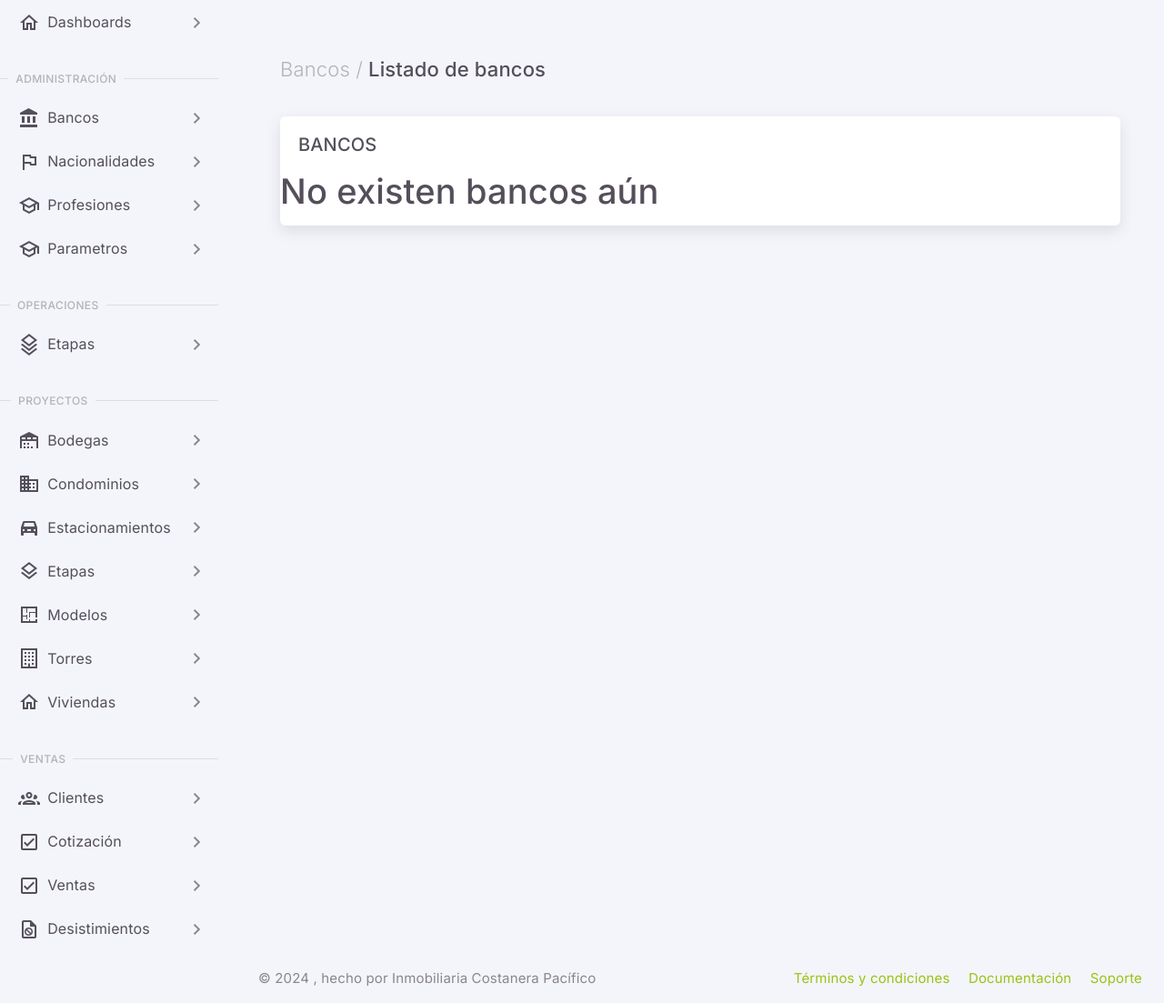
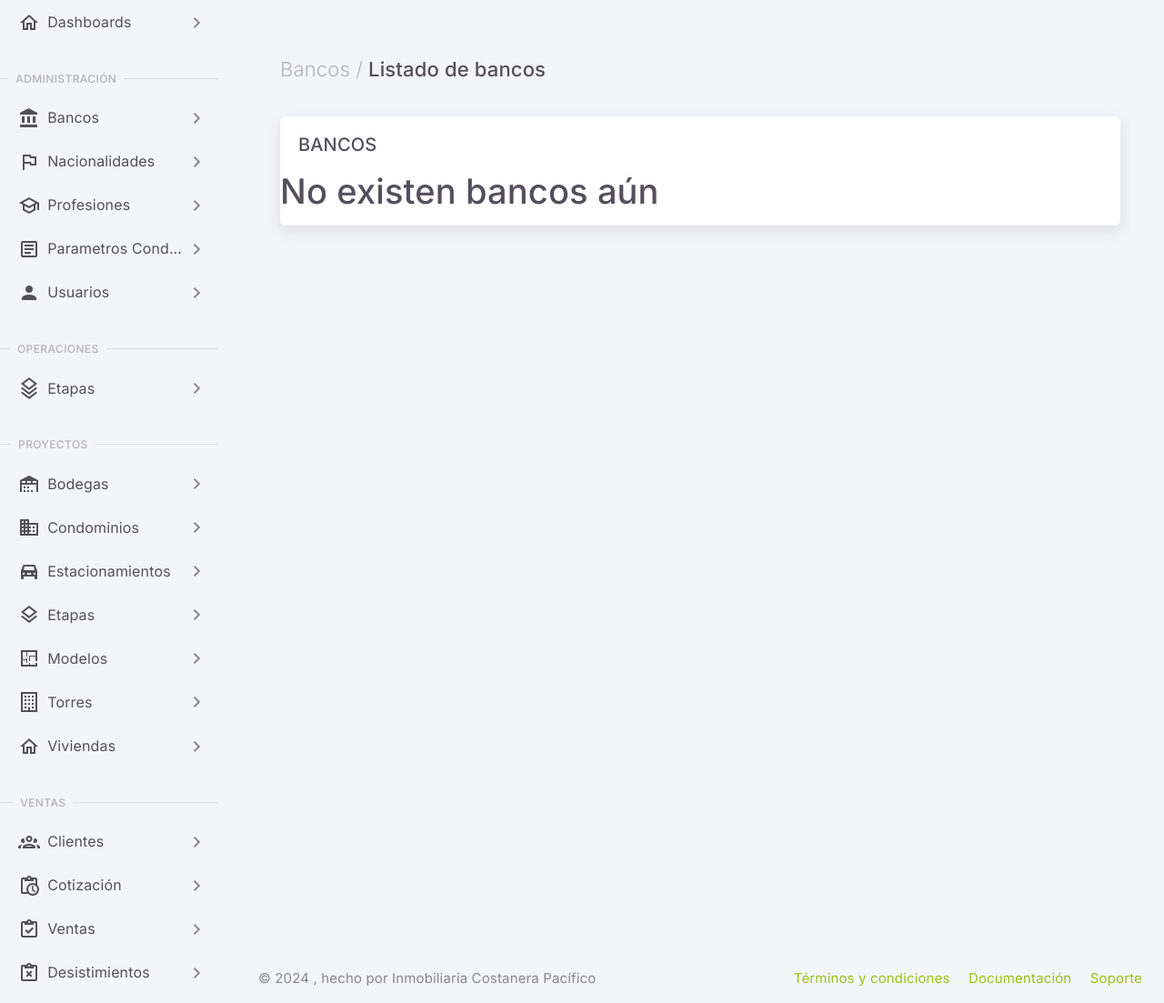
Before and after one commit to icpacifico/SistemaDeOperaciones, a Django app: page /administracion/listar_banco/ in a window 1280 px wide. Shown: the part 64-1167 px from the top of the page at 91% size. Run offline with Django 4.2, Linux system fonts and the light colour scheme; the visitor is signed in with stand-in values (Sample User, id 1); data that the repository does not hold is empty; some libraries are stand-ins or nearby versions.

Commit message:
Update navbar.html

```diff
--- a/SistemaDeOperaciones/templates/pages/navbar.html
+++ b/SistemaDeOperaciones/templates/pages/navbar.html
@@ -98,8 +98,8 @@
       </li>
       <li class="menu-item">
         <a href="javascript:void(0);" class="menu-link menu-toggle">
-          <i class="menu-icon tf-icons mdi mdi-school-outline"></i>
-          <div data-i18n="Misc">Parametros</div>
+          <i class="menu-icon tf-icons mdi mdi-text-box-outline"></i>
+          <div data-i18n="Misc">Parametros Condominio</div>
         </a>
         <ul class="menu-sub">
           <li class="menu-item">
@@ -110,6 +110,34 @@
           <li class="menu-item">
             <a href="{% url 'administracion:listar_parametros' %}" class="menu-link">
               <div data-i18n="Under Maintenance">Listar</div>
+            </a>
+          </li>
+        </ul>
+      </li>
+      <li class="menu-item">
+        <a href="javascript:void(0);" class="menu-link menu-toggle">
+          <i class="menu-icon tf-icons mdi  mdi-account"></i>
+          <div data-i18n="Misc">Usuarios</div>
+        </a>
+        <ul class="menu-sub">
+          <li class="menu-item">
+            <a href="pages-misc-error.html" class="menu-link">
+              <div data-i18n="Error">Agregar</div>
+            </a>
+          </li>
+          <li class="menu-item">
+            <a href="pages-misc-under-maintenance.html" class="menu-link">
+              <div data-i18n="Under Maintenance">Listar</div>
+            </a>
+          </li>
+          <li class="menu-item">
+            <a href="pages-misc-error.html" class="menu-link">
+              <div data-i18n="Error">Agregar Grupo</div>
+            </a>
+          </li>
+          <li class="menu-item">
+            <a href="pages-misc-error.html" class="menu-link">
+              <div data-i18n="Error">Listar Grupos</div>
             </a>
           </li>
         </ul>
@@ -293,7 +321,7 @@
       </li>
       <li class="menu-item">
         <a href="javascript:void(0);" class="menu-link menu-toggle">
-          <i class="menu-icon tf-icons mdi mdi-checkbox-outline"></i>
+          <i class="menu-icon tf-icons mdi mdi-clipboard-clock-outline"></i>
           <div data-i18n="Form Elements">Cotización</div>
         </a>
         <ul class="menu-sub">
@@ -311,7 +339,7 @@
       </li>
       <li class="menu-item">
         <a href="javascript:void(0);" class="menu-link menu-toggle">
-          <i class="menu-icon tf-icons mdi mdi-checkbox-outline"></i>
+          <i class="menu-icon tf-icons mdi mdi-clipboard-check-outline"></i>
           <div data-i18n="Form Elements">Ventas</div>
         </a>
         <ul class="menu-sub">
@@ -329,7 +357,7 @@
       </li>
       <li class="menu-item">
         <a href="javascript:void(0);" class="menu-link menu-toggle">
-          <i class="menu-icon tf-icons mdi mdi-file-cancel-outline"></i>
+          <i class="menu-icon tf-icons mdi mdi-clipboard-remove-outline"></i>
           <div data-i18n="Form Elements">Desistimientos</div>
         </a>
         <ul class="menu-sub">
@@ -355,6 +383,9 @@
           </li>
         </ul>
       </li>
+      <li class="menu-header fw-medium mt-4">
+        <span class="menu-header-text"></span>
+      </li>
     </ul>
   </aside>
   <!-- / Menu -->
```
